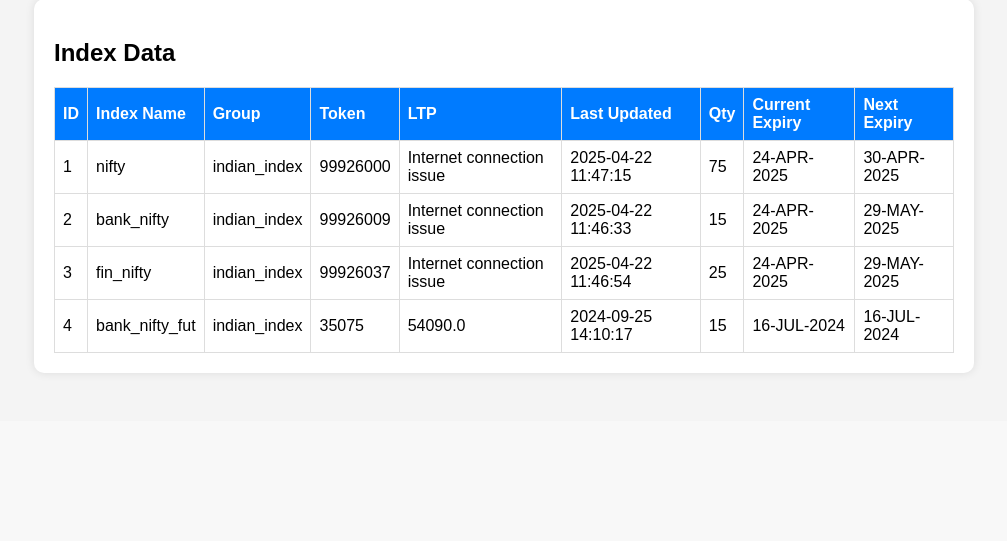
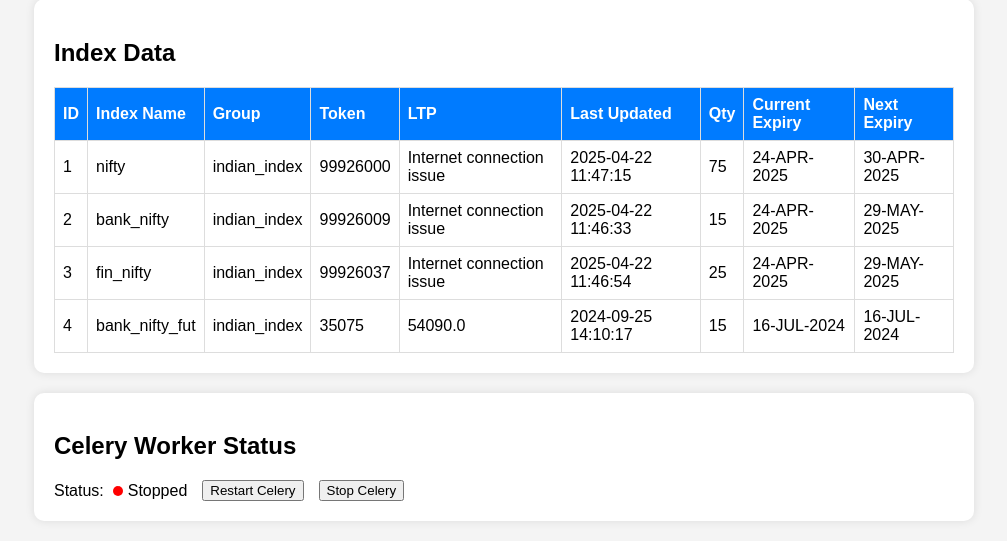
Before and after one commit to antonyrajancloud1/plutusAI, a Django app: page /admin_console in a window 1280 px wide. Shown: the part 379-920 px from the top of the page, without its empty margins (136-1143 px from the left). Before the commit the page ends 754 px from the top, so only its background shows below. Run offline with Django 4.2, Linux system fonts and the light colour scheme; a user stored in the database is signed in; data comes from the database, SQL or seed files in the repository.

Commit message:
Admin console changes

```diff
--- a/plutusAI/server/constants.py
+++ b/plutusAI/server/constants.py
@@ -5,6 +5,9 @@ ADMIN_USER_ID = 'madara@plutus.com'
 SOCKET_JOB = "socket_job"
 HTTP_JOB = "http_job"
 SOCKET_JOB_TYPE = '3'
+GET_CELERY_STATUS = "get_celery_status"
+STOP_CELERY = "stop_celery"
+RESTART_CELERY = "restart_celery"
 
 ### STRATEGIES ###
 STRATEGY_HUNTER = 'hunter'
--- a/plutusAI/templates/admin_console.html
+++ b/plutusAI/templates/admin_console.html
@@ -57,6 +57,19 @@
             </tbody>
         </table>
     </div>
+<!-- Celery Status Monitor -->
+<div class="container">
+    <h2>Celery Worker Status</h2>
+    <div class="celery-status-section">
+        <div id="celery-status-indicator">
+            Status:
+            <span id="celery-status-dot" class="status-dot disconnected"></span>
+            <span id="celery-status-text">Checking...</span>
+        </div>
+        <button id="restartCelery" type="button" class="restart-btn">Restart Celery</button>
+        <button id="stopCelery" type="button" class="stop-btn">Stop Celery</button>
+    </div>
+</div>
 
      <script src="{% static 'js/admin.js'%}" type="text/javascript"></script>
 
--- a/plutusAI/urls.py
+++ b/plutusAI/urls.py
@@ -59,5 +59,9 @@ urlpatterns = [
     path(START_FLASH, views.start_flash, name=START_FLASH),
     path(STOP_INDEX, views.stop_index, name=STOP_INDEX),
 
+    path(GET_CELERY_STATUS, views.check_celery_status, name=GET_CELERY_STATUS),
+    path(STOP_CELERY, views.stop_celery, name=STOP_CELERY),
+    path(RESTART_CELERY, views.restart_celery, name=RESTART_CELERY),
+
     path("test", tests.tester, name="test"),
 ]
--- a/plutusAI/views.py
+++ b/plutusAI/views.py
@@ -16,6 +16,7 @@ from .server.authentication.authentication import QueryParamTokenAuthentication
 from .server.manualOrder import *
 from .server.websocket.WebsocketAngelOne import WebsocketAngelOne
 
+import subprocess
 
 def invaid_url(request, exception):
     return render(request, "invaid_url.html", status=404)
@@ -1029,3 +1030,68 @@ def stop_flash(request):
     except Exception as e:
         addLogDetails(ERROR, str(e))
         return JsonResponse({STATUS: FAILED, MESSAGE: GLOBAL_ERROR})
+
+
+def is_celery_running():
+    try:
+        app_name = "plutus.celery"
+        result = subprocess.run(['ps', 'aux'], stdout=subprocess.PIPE, stderr=subprocess.PIPE, text=True)
+        lines = result.stdout.splitlines()
+
+        for line in lines:
+            if 'celery' in line and app_name in line:
+                return True
+        return False
+
+    except Exception as e:
+        print(f"Error checking Celery status: {e}")
+
+@csrf_exempt  # need to remove
+@require_http_methods([GET])
+def check_celery_status(request):
+    if not admin_check(request.user):
+        return JsonResponse({STATUS: FAILED, MESSAGE: "UNAUTHORISED"})
+    try:
+        if is_celery_running():
+            return JsonResponse({"celery_running": True, "details": "Celery is running."})
+        else:
+            return JsonResponse({"celery_running": False, "details": "Celery is NOT running."})
+    except Exception as e:
+        return JsonResponse({"celery_running": False, "error": str(e)}, status=500)
+
+@csrf_exempt  # need to remove
+@require_http_methods([POST])
+def stop_celery(request):
+    if not admin_check(request.user):
+        return JsonResponse({STATUS: FAILED, MESSAGE: "UNAUTHORISED"})
+    else:
+        return JsonResponse(stopCelery(request))
+
+def stopCelery(request):
+    try:
+        if is_celery_running():
+            subprocess.run(["pkill", "-f", "celery -A plutus.celery"], check=True)
+            return {"success": True, "message": "Celery stopped successfully.","task_status":True}
+        else:
+            return {"success": False, "message": "Celery is not running.","task_status":False}
+    except subprocess.CalledProcessError as e:
+        return {"success": False, "message": f"Failed to stop Celery: {e}"}
+
+@csrf_exempt  # need to remove
+@require_http_methods([POST])
+def restart_celery(request):
+    if not admin_check(request.user):
+        return JsonResponse({STATUS: FAILED, MESSAGE: "UNAUTHORISED"})
+    if is_celery_running():
+        stop_result = stopCelery(request)
+        if not stop_result["success"]:
+            return JsonResponse({"success": False, "message": "Failed to stop Celery. Restart aborted."})
+
+        time.sleep(2)
+
+    try:
+        command = "celery -A plutus.celery worker --loglevel=info --autoscale=100,3"
+        subprocess.Popen(command, shell=True, stdout=subprocess.DEVNULL, stderr=subprocess.DEVNULL)
+        return JsonResponse({"success": True, "message": "Celery restarted successfully." ,"task_status":True})
+    except Exception as e:
+        return JsonResponse({"success": False, "message": f"Failed to restart Celery: {e}"})
--- a/static/css/admin.css
+++ b/static/css/admin.css
@@ -45,3 +45,22 @@
             background-color: #dc3545; /* Red for failure */
             color: white;
         }
+.status-dot {
+    height: 10px;
+    width: 10px;
+    display: inline-block;
+    border-radius: 50%;
+    margin-left: 5px;
+}
+.status-dot.connected {
+    background-color: green;
+}
+.status-dot.disconnected {
+    background-color: red;
+}
+.celery-status-section {
+    margin-top: 10px;
+    display: flex;
+    align-items: center;
+    gap: 15px;
+}
--- a/static/js/admin.js
+++ b/static/js/admin.js
@@ -5,11 +5,17 @@
 const wsTypeInput = document.getElementById("ws-input");
 const statusDiv = document.getElementById('ws-status');
 
-        // Function to make an API call and update the status message
+// Celery Elements
+const statusDot = document.getElementById("celery-status-dot");
+const statusText = document.getElementById("celery-status-text");
+const restartCeleryBtn = document.getElementById("restartCelery");
+const stopCeleryBtn = document.getElementById("stopCelery");
+
+// Function to make an API call and update status
 function makeAPICall(method, api_url, payload_data) {
     const options = {
         method: method,
-                headers: {'Content-Type': 'application/json'},
+        headers: { 'Content-Type': 'application/json' },
         body: payload_data ? JSON.stringify(payload_data) : null
     };
     fetch(api_url, options)
@@ -26,20 +32,16 @@
 }
 
 // WebSocket Button Actions
-        startWSButton.addEventListener("click", function() {
+startWSButton.addEventListener("click", () => {
     makeAPICall('POST', 'start_ws', { ws_type: wsTypeInput.value });
 });
-
-        stopWSButton.addEventListener("click", function() {
+stopWSButton.addEventListener("click", () => {
     makeAPICall('POST', 'stop_ws', { ws_type: wsTypeInput.value });
 });
-
-        reGenerateTokenButton.addEventListener("click", function() {
+reGenerateTokenButton.addEventListener("click", () => {
     makeAPICall('POST', 'regenrate_token', null);
 });
-
-        // Update Expiry Button Action
-        updateExpiryButton.addEventListener("click", function() {
+updateExpiryButton.addEventListener("click", () => {
     const expiryDetails = {
         expiry_date: "2025-12-31",
         next_expiry_date: "2026-12-31"
@@ -47,16 +49,16 @@
     makeAPICall('POST', 'update_expiry_details', expiryDetails);
 });
 
-        // Add User Button Action
-        document.querySelector(".add-btn").addEventListener("click", function() {
+// Add User
+document.querySelector(".add-btn").addEventListener("click", () => {
     const email = document.getElementById("email").value;
     const name = document.getElementById("name").value;
     const password = document.getElementById("password").value;
     const userData = { email, name, password };
-            makeAPICall('POST', 'add_user', userData); // API endpoint to add user
+    makeAPICall('POST', 'add_user', userData);
 });
 
-        // Fetch Index Data Functionality
+// Fetch Index Data
 async function fetchIndexData() {
     try {
         const response = await fetch('get_index_data');
@@ -69,10 +71,10 @@
     }
 }
 
-        // Populate Index Data Table
+// Populate Index Table
 function populateTable(indexData) {
     const tableBody = document.getElementById("indexTable").querySelector("tbody");
-            tableBody.innerHTML = ""; // Clear existing table content
+    tableBody.innerHTML = "";
     indexData.forEach(item => {
         const row = `<tr>
             <td>${item.id}</td>
@@ -89,5 +91,37 @@
     });
 }
 
-        // Initial index data fetch
+// Celery Status Monitoring
+async function fetchCeleryStatus() {
+    try {
+        const response = await fetch('/get_celery_status');
+        const data = await response.json();
+        if (data.celery_running) {
+            statusDot.classList.remove("disconnected");
+            statusDot.classList.add("connected");
+            statusText.textContent = "Running";
+        } else {
+            statusDot.classList.remove("connected");
+            statusDot.classList.add("disconnected");
+            statusText.textContent = "Stopped";
+        }
+    } catch (error) {
+        statusText.textContent = "Error checking status";
+        statusDot.classList.remove("connected");
+        statusDot.classList.add("disconnected");
+    }
+}
+
+restartCeleryBtn.addEventListener("click", async () => {
+    await makeAPICall('POST', '/restart_celery');
+    fetchCeleryStatus();
+});
+stopCeleryBtn.addEventListener("click", async () => {
+    await makeAPICall('POST', '/stop_celery');
+    fetchCeleryStatus();
+});
+
+// Initial data fetch
 fetchIndexData();
+fetchCeleryStatus();
+setInterval(fetchCeleryStatus, 10000);
```
Also changed, not shown: plutusAI/tests.py (+51 -10 lines). Lines whose indentation alone changed are shown as unchanged.
